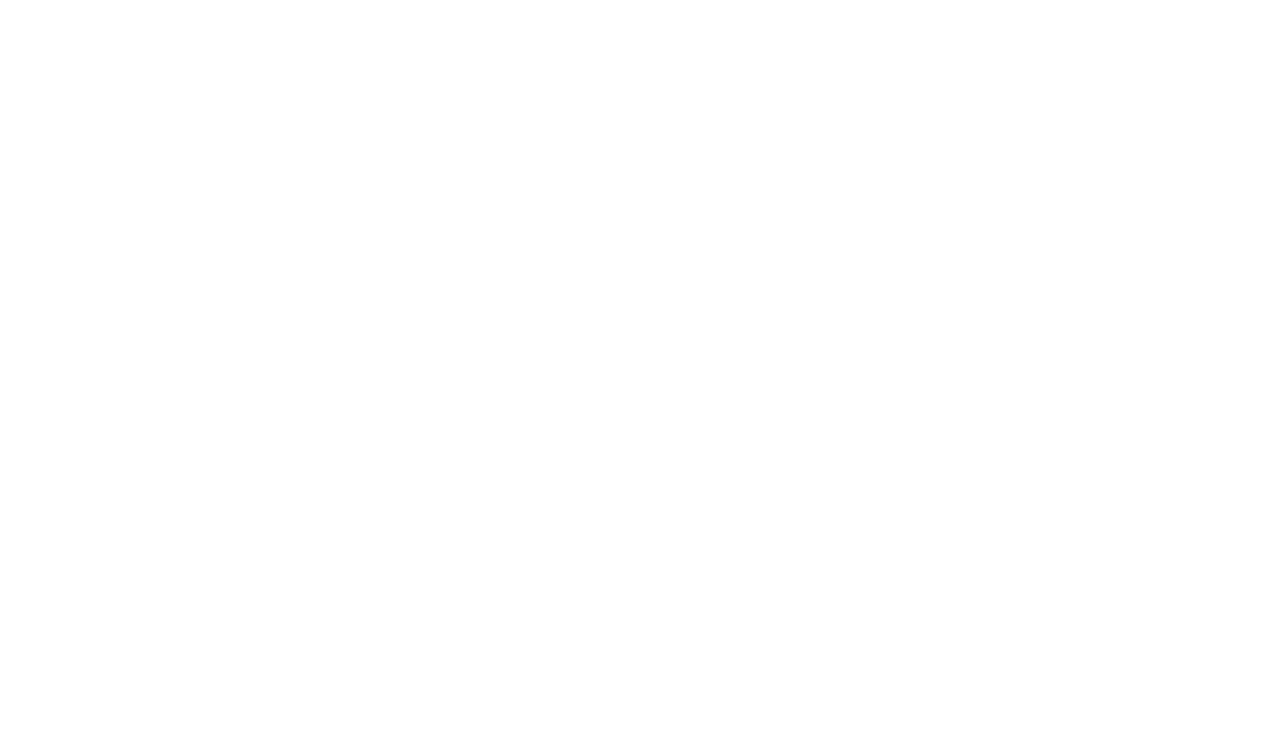
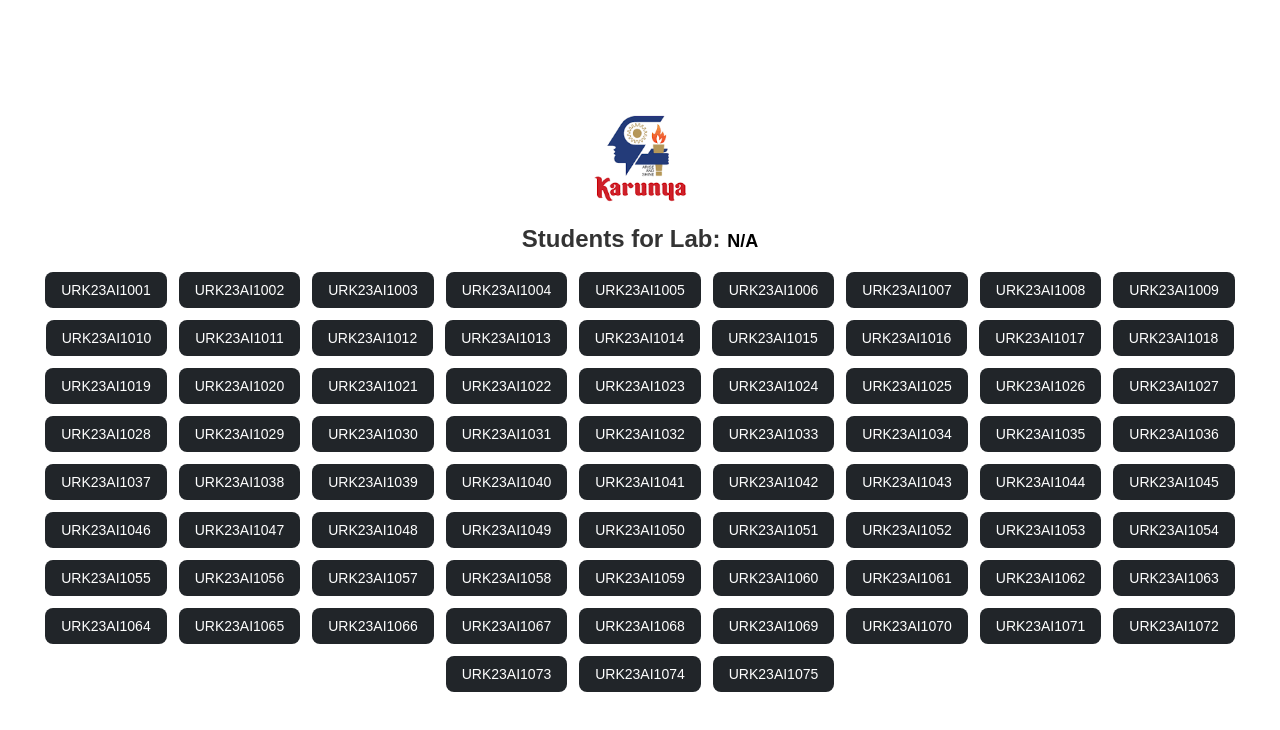
Before and after one commit to dharshan-kumarj/LabAgent_Frontend, a React (Vite) app: page /students/1 in a window 1280 px wide. Before the commit this address had no page. Shown: the top 730 px of the page. Built offline with nearby package versions, Linux system fonts and the light colour scheme.

Commit message:
add all files

```diff
--- a/src/App.tsx
+++ b/src/App.tsx
@@ -12,12 +12,14 @@
 import ExperimentDetails from "./pages/experimentdetails";
 import LabDetails from "./pages/labdetails";
 import StudentLabExercise from "./pages/StudentLabExercise";
+import StudentList from "./pages/Studentlist";
+import ExerciseProgress from "./pages/ExerciseProgress";
 
 const App: React.FC = () => {
     return (
         <Router>
             <Routes>
-                <Route path="/" element={<Logo />} /> {/* Show logo first */}
+                <Route path="/" element={<Logo />} />
                 <Route path="/login" element={<Login />} />
                 <Route path="/faculty-login" element={<FacultyLogin />} />
                 <Route path="/student-login" element={<StudentLogin />} />
@@ -29,6 +31,8 @@
                 <Route path="/details" element={<ExperimentDetails />} />
                 <Route path="/record" element={<LabDetails />} />
                 <Route path="/student-lab/:labCode" element={<StudentLabExercise />} />
+                <Route path="/students/:labCode" element={<StudentList />} />
+                <Route path="/progress/:studentId" element={<ExerciseProgress />} />
             </Routes>
         </Router>
     );
--- /dev/null
+++ b/src/pages/ExerciseProgress.tsx
@@ -0,0 +1,29 @@
+import React from "react";
+import { useParams } from "react-router-dom";
+import "../styles/ExerciseProgress.css";
+import karunyaLogo from "../assets/karunya logo.png"; // ✅ Ensure correct path
+
+const ExerciseProgress: React.FC = () => {
+  const { studentId } = useParams<{ studentId?: string }>();
+  const completedExercises = Math.floor(Math.random() * 11);
+
+  return (
+    <div className="progress-container">
+      {/* ✅ Display the Karunya Logo */}
+      <img src={karunyaLogo} alt="Karunya Logo" className="karunya-logo" />
+
+      {/* ✅ Add a Progress Card to Ensure Visibility */}
+      <div className="progress-card">
+        <h1 className="progress-title">Exercise Progress for {studentId || "Unknown Student"}</h1>
+        <p className="exercise-count">Completed Exercises: {completedExercises} / 10</p>
+
+        {/* ✅ Add a Progress Bar */}
+        <div className="progress-bar-container">
+          <div className="progress-bar" style={{ width: `${(completedExercises / 10) * 100}%` }}></div>
+        </div>
+      </div>
+    </div>
+  );
+};
+
+export default ExerciseProgress;
--- a/src/pages/FacultyDashboard.tsx
+++ b/src/pages/FacultyDashboard.tsx
@@ -1,7 +1,6 @@
-import React from "react";
+import React, { useRef } from "react";
 import { useNavigate } from "react-router-dom";
-import "../styles/LabsAssigned.css";
-import karunyaLogo from "../assets/karunya logo.png";
+import karunyaLogo from "../assets/karunya logo.png"; // Fixed filename
 import sysImage from "../assets/sys.png";
 
 const labsData = [
@@ -11,29 +10,28 @@
   { name: "Machine Learning", code: "23DC2011", batch: "Batch-2" },
 ];
 
-const FacultyDashboard: React.FC = () => {
+const LabsAssigned: React.FC = () => {
   const navigate = useNavigate();
+
+  const handleLabClick = (lab: { name: string; code: string }) => {
+    navigate(`/experiment-upload/${lab.code}`, { state: { labName: lab.name } }); // ✅ Always go to experiment-upload
+  };
 
   return (
     <div className="labs-container">
       <img src={karunyaLogo} alt="Karunya Logo" className="logo" />
-
       <div className="container">
         <div className="left-section">
-          <h1 className="title">No of Labs Assigned for You</h1>
+          <h1 className="title">Labs Assigned to You</h1>
 
           <div className="labs-list">
             {labsData.map((lab) => (
-              <div key={lab.code} className="lab-card">
-                <div
-                  className="lab-info"
-                  onClick={() =>
-                    navigate(`/experiment-upload/${lab.code}`, {
-                      state: { labName: lab.name }, // ✅ Pass lab name in state
-                    })
-                  }
-                  style={{ cursor: "pointer" }}
-                >
+              <div
+                key={lab.code}
+                className="lab-card"
+                onClick={() => handleLabClick(lab)} // ✅ Single & Double tap go to experiment-upload
+              >
+                <div className="lab-info">
                   <span className="lab-name">{lab.name}</span>
                   <div className="lab-details">
                     <span className="lab-code">{lab.code}</span>
@@ -41,12 +39,12 @@
                   </div>
                 </div>
 
-                {/* Progress Button */}
+                {/* ✅ Only Clicking the Progress Button Navigates to Student List */}
                 <button
                   className="progress-button"
                   onClick={(e) => {
-                    e.stopPropagation(); // Prevent triggering the lab card click
-                    navigate(`/progress/${lab.code}`);
+                    e.stopPropagation(); // ✅ Prevents triggering experiment-upload
+                    navigate(`/students/${lab.code}`, { state: { labName: lab.name } });
                   }}
                 >
                   Progress
@@ -62,4 +60,4 @@
   );
 };
 
-export default FacultyDashboard;
+export default LabsAssigned;
--- /dev/null
+++ b/src/pages/Studentlist.tsx
@@ -0,0 +1,40 @@
+import React from "react";
+import { useParams, useNavigate, useLocation } from "react-router-dom";
+import "../styles/StudentList.css"; // Ensure this file exists
+import karunyaLogo from "../assets/karunya logo.png"; // ✅ Import the logo correctly
+
+// Generate student IDs dynamically
+const students = Array.from({ length: 75 }, (_, i) => `URK23AI10${String(i + 1).padStart(2, "0")}`);
+
+const StudentList: React.FC = () => {
+  const { labId } = useParams<{ labId?: string }>(); // ✅ Ensure labId is correctly typed
+  const navigate = useNavigate();
+  const location = useLocation(); // ✅ Get location state
+  const labName = location.state?.labName || "N/A"; // ✅ Extract labName from state
+
+  return (
+    <div className="student-list-container">
+      {/* ✅ Added the Karunya Logo */}
+      <img src={karunyaLogo} alt="Karunya Logo" className="karunya-logo" />
+
+      {/* ✅ Show Lab Name */}
+      <h1 className="student-list-title">
+        Students for Lab: <span className="lab-name">{labName}</span>
+      </h1>
+
+      <div className="student-buttons">
+        {students.map((studentId) => (
+          <button
+            key={studentId}
+            className="student-button"
+            onClick={() => navigate(`/progress/${studentId}`)}
+          >
+            {studentId}
+          </button>
+        ))}
+      </div>
+    </div>
+  );
+};
+
+export default StudentList;
--- /dev/null
+++ b/src/styles/ExerciseProgress.css
@@ -0,0 +1,65 @@
+/* Full-Page Container */
+.progress-container {
+    width: 100vw;
+    height: 100vh;
+    display: flex;
+    flex-direction: column;
+    align-items: center;
+    justify-content: center;
+    background-color: #f8f9fa;
+    font-family: "Arial", sans-serif;
+    padding: 20px;
+    box-sizing: border-box;
+}
+
+/* Karunya Logo */
+.karunya-logo {
+    width: 120px;
+    display: block;
+    margin: 0 auto 15px;
+}
+
+/* Title */
+.progress-title {
+    font-size: 24px;
+    font-weight: bold;
+    color: #212529;
+    text-align: center;
+}
+
+/* Progress Card */
+.progress-card {
+    background: #ffffff;
+    padding: 25px;
+    border-radius: 12px;
+    display: flex;
+    flex-direction: column;
+    align-items: center;
+    gap: 12px;
+    box-shadow: 0 4px 12px rgba(0, 0, 0, 0.15);
+    max-width: 420px;
+    width: 90%;
+    text-align: center;
+}
+
+/* Completed Exercises */
+.exercise-count {
+    font-size: 18px;
+    color: #495057;
+}
+
+/* Progress Bar */
+.progress-bar-container {
+    width: 100%;
+    height: 18px;
+    background: #e9ecef;
+    border-radius: 9px;
+    overflow: hidden;
+    position: relative;
+}
+
+.progress-bar {
+    height: 100%;
+    background: #28a745;
+    transition: width 0.5s ease-in-out;
+}
--- /dev/null
+++ b/src/styles/StudentList.css
@@ -0,0 +1,48 @@
+/* StudentList.css */
+.student-list-container {
+    text-align: center;
+    padding: 20px;
+}
+
+.student-list-title {
+    font-size: 24px;
+    margin-bottom: 20px;
+    color: #333;
+}
+
+.student-buttons {
+    display: flex;
+    flex-wrap: wrap;
+    justify-content: center;
+    gap: 12px; /* Adds spacing between buttons */
+}
+
+.student-button {
+    background-color: #212529;
+    color: white;
+    padding: 10px 16px;
+    font-size: 14px;
+    border: none;
+    border-radius: 8px;
+    cursor: pointer;
+    transition: transform 0.2s ease, background-color 0.3s;
+}
+
+.student-button:hover {
+    background-color: #343a40;
+    transform: scale(1.05);
+}
+
+.student-button:active {
+    transform: scale(0.95);
+}
+/* StudentList.css */
+.karunya-logo {
+    display: block;
+    width: 150px; /* Adjust size */
+    margin: 0 auto 20px; /* Center and add spacing */
+}
+.lab-name {
+    font-weight: bold;
+    color: #000000; /* Black color */
+}
```
